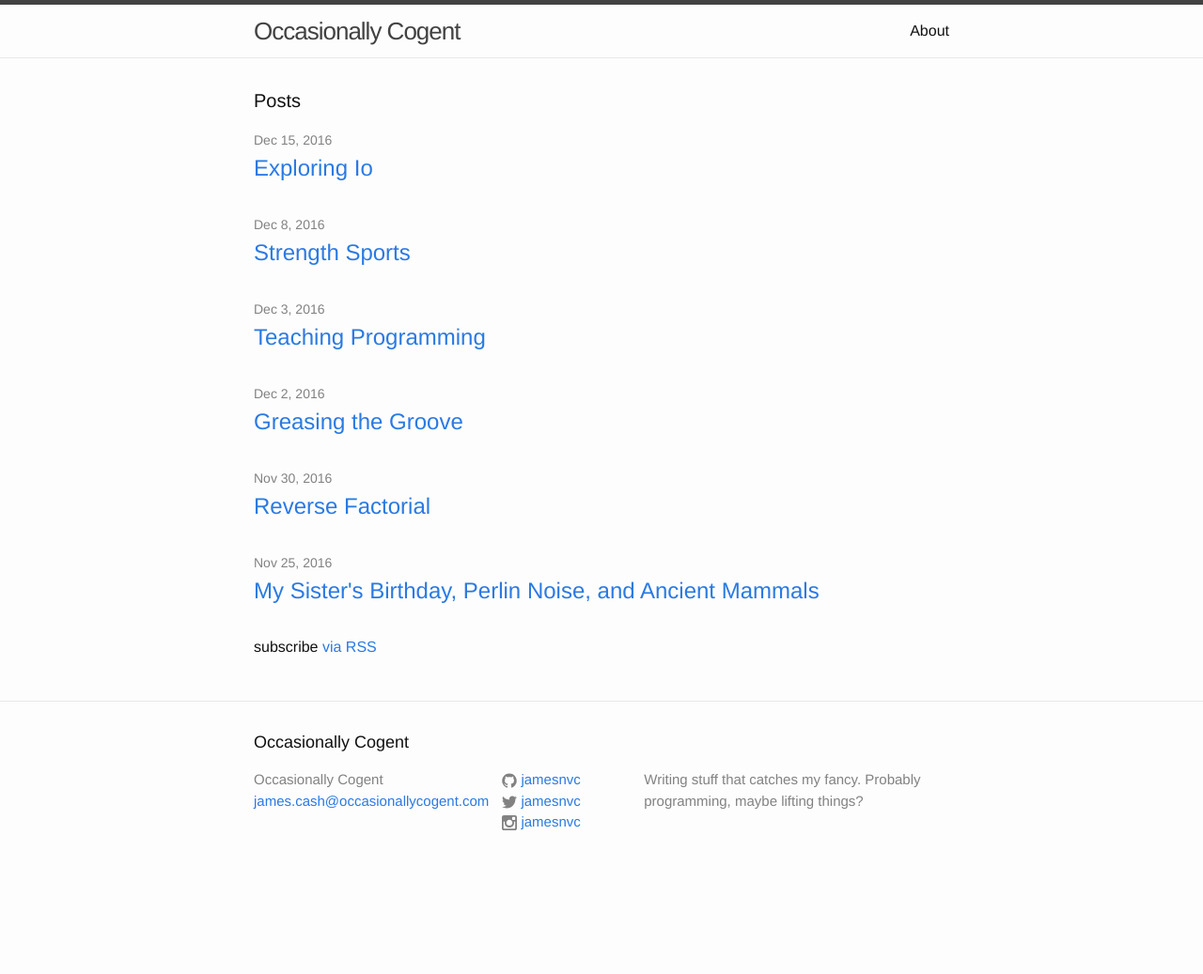
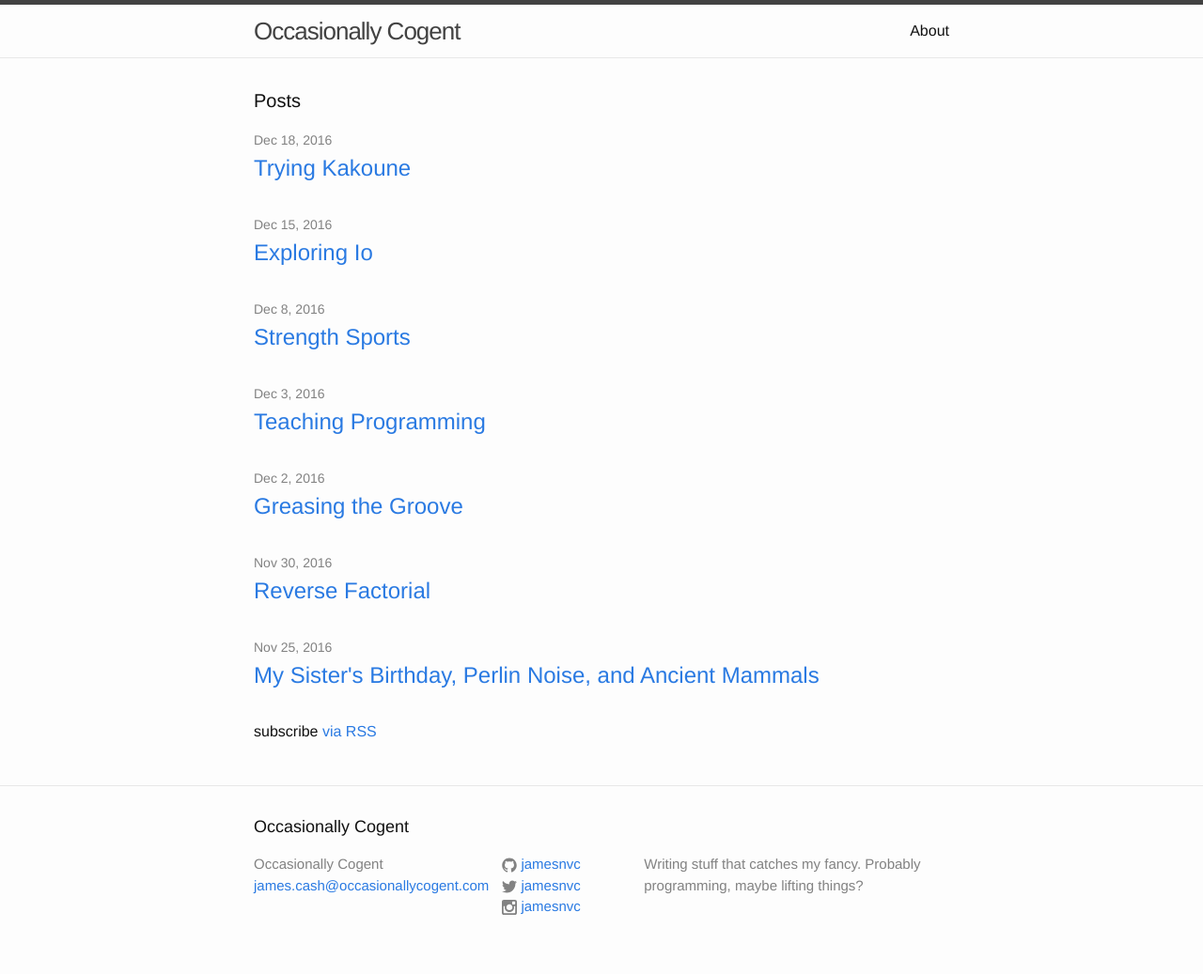
Before and after one commit to jamesnvc/occasionallycogent, a Jekyll site: the page built from index.html, in a window 1280 px wide. Shown: the whole page at 94% size. Built offline with Jekyll 4.4.1, drawn with Linux system fonts in a browser that asks for light colours; before the commit the page ends 947 px from its top, so only the background shows below that.

Commit message:
Publish kakoune post

```diff
--- a/_drafts/trying-kakoune.md
+++ b/_posts/2016-12-18-trying-kakoune.md
@@ -1,6 +1,7 @@
 ---
 layout: post
 title: "Trying Kakoune"
+date: 2016-12-18 14:58:24
 ---
 
 [Kakoune][kakoune] is an interesting new (to me, at least) text editor that aims at improving on vim's efficiency of text editing.
```
